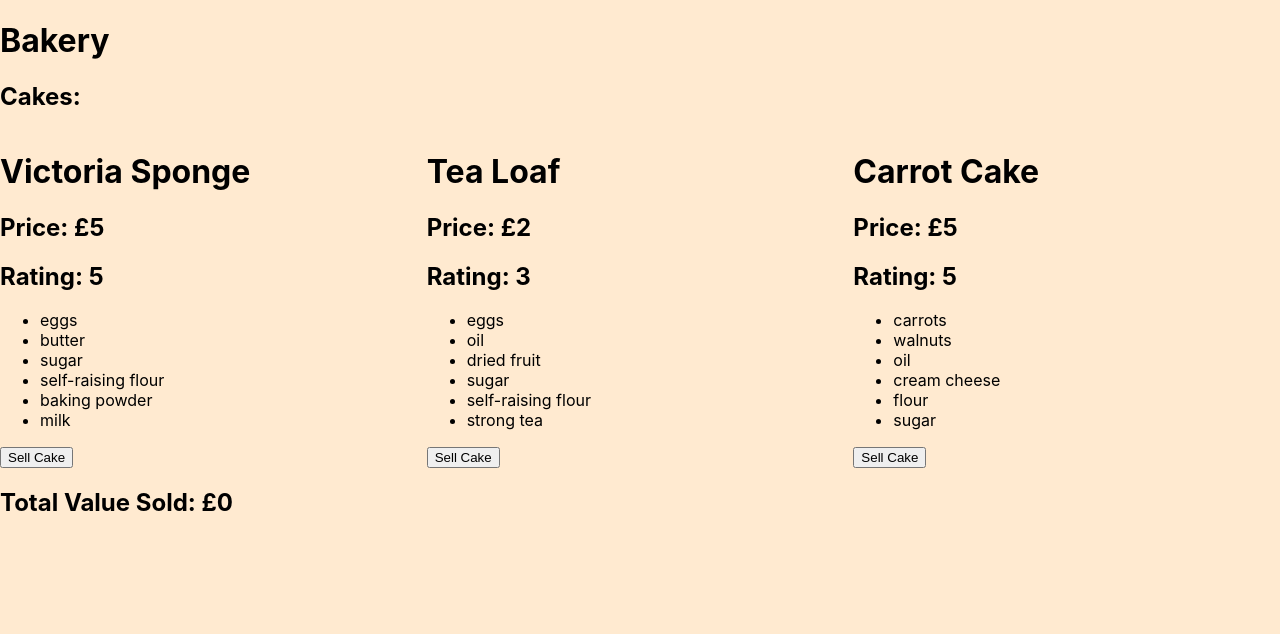
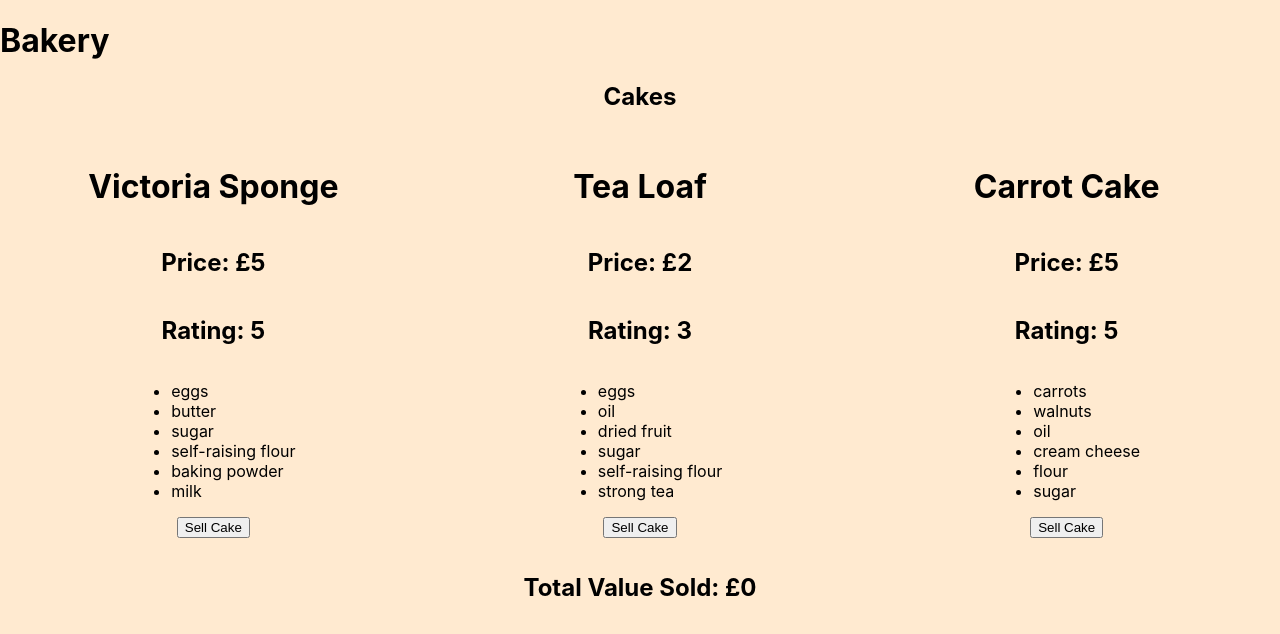
Before and after one commit to TDD66/lab_react_bakery, a React (Create React App) app: page / in a window 1280 px wide. Shown: the top 634 px of the page. Built offline with nearby package versions, Linux system fonts and the light colour scheme.

Commit message:
Added some more styling to the app.

```diff
--- /dev/null
+++ b/src/components/Cake.css
@@ -0,0 +1,10 @@
+.cake {
+    border: 3px black;
+    text-align: start;
+    display: flex;
+    flex-direction: column;
+    align-items: center;
+    justify-content: center;
+    padding: 5px;
+    margin: 10px;
+}
--- a/src/components/Cake.js
+++ b/src/components/Cake.js
@@ -1,3 +1,5 @@
+import './Cake.css';
+
 const Cake = ({cake, sellCake}) => {
 
     const {cakeName, ingredients, price, rating} = cake;
--- a/src/containers/BakeryContainer.css
+++ b/src/containers/BakeryContainer.css
@@ -2,3 +2,7 @@
     display: grid;
     grid-template-columns: repeat(3, 1fr);
 }
+
+.bakery-items > h2 {
+    text-align: center;
+}
--- a/src/containers/BakeryContainer.js
+++ b/src/containers/BakeryContainer.js
@@ -40,7 +40,7 @@ const  BakeryContainer = () => {
 
     return (
         <div className="bakery-items">
-            <h2>Cakes:</h2>
+            <h2>Cakes</h2>
             <div className="cakes">
                 {displayCakes()}
             </div>
```
